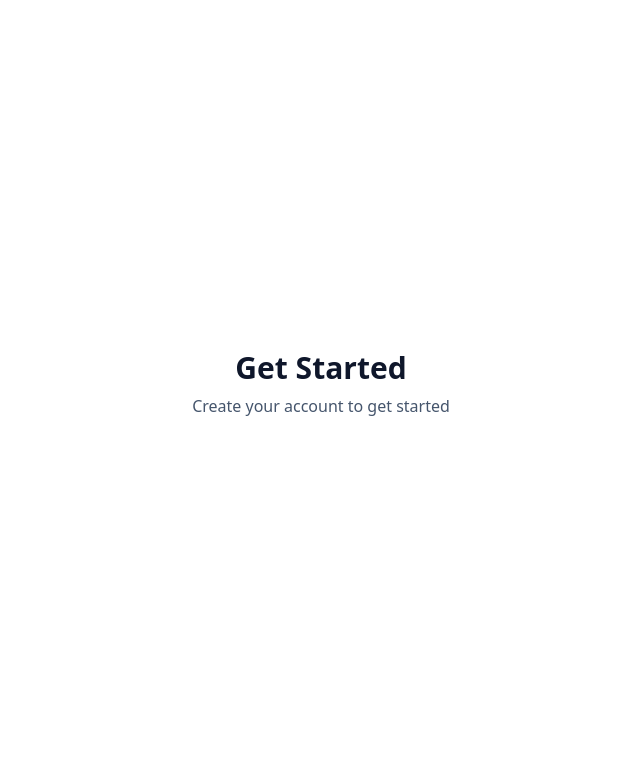
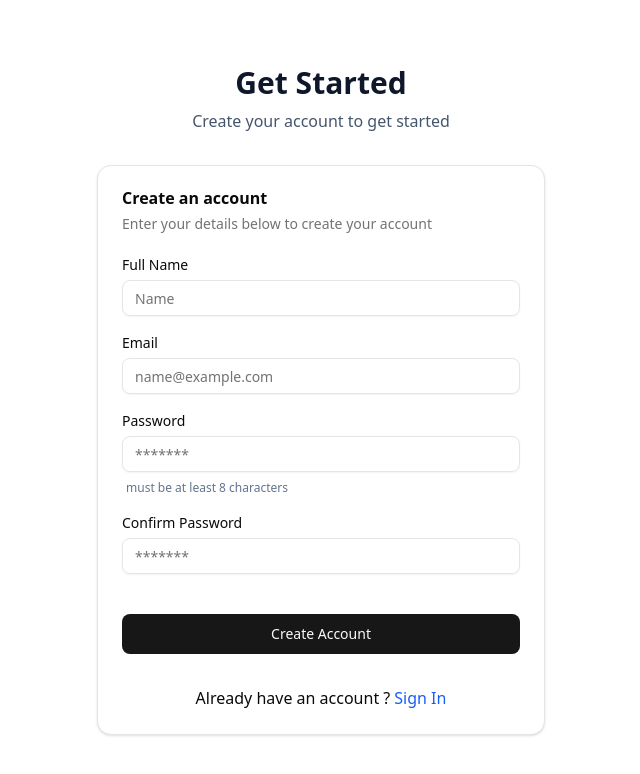
Before and after one commit to Abhish7k/auth-boilerplate-frontend, a React (Vite) app: page /signup in a window 1280 px wide. Shown: the top 774 px of the page, without its empty margins (319-959 px from the left). Built offline with nearby package versions, Linux system fonts and the light colour scheme.

Commit message:
feat: sign up form
built the sign up form for the sign up page

```diff
--- a/package.json
+++ b/package.json
@@ -10,6 +10,7 @@
     "preview": "vite preview"
   },
   "dependencies": {
+    "@radix-ui/react-label": "^2.1.8",
     "@radix-ui/react-slot": "^1.2.4",
     "@tailwindcss/vite": "^4.1.17",
     "class-variance-authority": "^0.7.1",
--- /dev/null
+++ b/src/components/auth/SignUpForm.tsx
@@ -0,0 +1,132 @@
+import React, { useState, type FormEvent } from "react";
+import {
+  Card,
+  CardContent,
+  CardDescription,
+  CardFooter,
+  CardHeader,
+  CardTitle,
+} from "../ui/card";
+import { Label } from "../ui/label";
+import { Input } from "../ui/input";
+import { Button } from "../ui/button";
+import { Link } from "react-router-dom";
+import { LoaderCircle } from "lucide-react";
+
+const SignUpForm: React.FC = () => {
+  const [isLoading, setIsLoading] = useState<boolean>(false);
+
+  const handleSubmit = async (e: FormEvent<HTMLFormElement>) => {
+    e.preventDefault();
+
+    setIsLoading(true);
+
+    try {
+      await new Promise((resolve) => setTimeout(resolve, 2000));
+
+      console.log("Form submitted:");
+    } catch (error) {
+      console.error("Signup error:", error);
+    } finally {
+      setIsLoading(false);
+    }
+  };
+
+  return (
+    <Card className="shadow">
+      <CardHeader>
+        <CardTitle>Create an account</CardTitle>
+
+        <CardDescription>
+          Enter your details below to create your account
+        </CardDescription>
+      </CardHeader>
+
+      <CardContent>
+        <form onSubmit={handleSubmit} className="space-y-5">
+          {/* name */}
+          <div className="space-y-2">
+            <Label htmlFor="fullName">Full Name</Label>
+
+            <Input
+              id="fullName"
+              type="text"
+              placeholder="Name"
+              className="w-full"
+            />
+          </div>
+
+          {/* email */}
+          <div className="space-y-2">
+            <Label htmlFor="email">Email</Label>
+
+            <Input
+              id="email"
+              type="email"
+              placeholder="name@example.com"
+              className="w-full"
+            />
+          </div>
+
+          {/* password */}
+          <div className="space-y-2">
+            <Label htmlFor="password">Password</Label>
+
+            <Input
+              id="password"
+              type="password"
+              placeholder="*******"
+              className="w-full"
+            />
+
+            <p className="text-xs text-slate-500 pl-1">
+              must be at least 8 characters
+            </p>
+          </div>
+
+          {/* confirm password */}
+          <div className="space-y-2">
+            <Label htmlFor="confirmPassword">Confirm Password</Label>
+
+            <Input
+              id="confirmPassword"
+              type="password"
+              placeholder="*******"
+              className="w-full"
+            />
+          </div>
+
+          <Button
+            type="submit"
+            className="w-full cursor-pointer mt-5"
+            size="lg"
+            disabled={isLoading}
+          >
+            {isLoading ? (
+              <span className="flex items-center justify-center">
+                <LoaderCircle className="animate-spin mr-2" />
+                Creating your account...
+              </span>
+            ) : (
+              <span>Create Account</span>
+            )}
+          </Button>
+        </form>
+      </CardContent>
+
+      <CardFooter className="pt-2 flex justify-center">
+        <div className="">
+          Already have an account ?
+          <Link
+            to="/signin"
+            className="pl-1 text-blue-600 hover:underline transition-all"
+          >
+            Sign In
+          </Link>
+        </div>
+      </CardFooter>
+    </Card>
+  );
+};
+
+export default SignUpForm;
--- /dev/null
+++ b/src/components/ui/card.tsx
@@ -0,0 +1,92 @@
+import * as React from "react"
+
+import { cn } from "@/lib/utils"
+
+function Card({ className, ...props }: React.ComponentProps<"div">) {
+  return (
+    <div
+      data-slot="card"
+      className={cn(
+        "bg-card text-card-foreground flex flex-col gap-6 rounded-xl border py-6 shadow-sm",
+        className
+      )}
+      {...props}
+    />
+  )
+}
+
+function CardHeader({ className, ...props }: React.ComponentProps<"div">) {
+  return (
+    <div
+      data-slot="card-header"
+      className={cn(
+        "@container/card-header grid auto-rows-min grid-rows-[auto_auto] items-start gap-2 px-6 has-data-[slot=card-action]:grid-cols-[1fr_auto] [.border-b]:pb-6",
+        className
+      )}
+      {...props}
+    />
+  )
+}
+
+function CardTitle({ className, ...props }: React.ComponentProps<"div">) {
+  return (
+    <div
+      data-slot="card-title"
+      className={cn("leading-none font-semibold", className)}
+      {...props}
+    />
+  )
+}
+
+function CardDescription({ className, ...props }: React.ComponentProps<"div">) {
+  return (
+    <div
+      data-slot="card-description"
+      className={cn("text-muted-foreground text-sm", className)}
+      {...props}
+    />
+  )
+}
+
+function CardAction({ className, ...props }: React.ComponentProps<"div">) {
+  return (
+    <div
+      data-slot="card-action"
+      className={cn(
+        "col-start-2 row-span-2 row-start-1 self-start justify-self-end",
+        className
+      )}
+      {...props}
+    />
+  )
+}
+
+function CardContent({ className, ...props }: React.ComponentProps<"div">) {
+  return (
+    <div
+      data-slot="card-content"
+      className={cn("px-6", className)}
+      {...props}
+    />
+  )
+}
+
+function CardFooter({ className, ...props }: React.ComponentProps<"div">) {
+  return (
+    <div
+      data-slot="card-footer"
+      className={cn("flex items-center px-6 [.border-t]:pt-6", className)}
+      {...props}
+    />
+  )
+}
+
+export {
+  Card,
+  CardHeader,
+  CardFooter,
+  CardTitle,
+  CardAction,
+  CardDescription,
+  CardContent,
+}
--- /dev/null
+++ b/src/components/ui/input.tsx
@@ -0,0 +1,20 @@
+import * as React from "react";
+import { cn } from "../../lib/utils";
+
+function Input({ className, type, ...props }: React.ComponentProps<"input">) {
+  return (
+    <input
+      type={type}
+      data-slot="input"
+      className={cn(
+        "file:text-foreground placeholder:text-muted-foreground selection:bg-primary selection:text-primary-foreground dark:bg-input/30 border-input h-9 w-full min-w-0 rounded-md border bg-transparent px-3 py-1 text-base shadow-xs transition-[color,box-shadow] outline-none file:inline-flex file:h-7 file:border-0 file:bg-transparent file:text-sm file:font-medium disabled:pointer-events-none disabled:cursor-not-allowed disabled:opacity-50 md:text-sm",
+        "focus-visible:border-ring focus-visible:ring-ring/50 focus-visible:ring-[3px]",
+        "aria-invalid:ring-destructive/20 dark:aria-invalid:ring-destructive/40 aria-invalid:border-destructive",
+        className
+      )}
+      {...props}
+    />
+  );
+}
+
+export { Input };
--- /dev/null
+++ b/src/components/ui/label.tsx
@@ -0,0 +1,22 @@
+import * as React from "react"
+import * as LabelPrimitive from "@radix-ui/react-label"
+
+import { cn } from "@/lib/utils"
+
+function Label({
+  className,
+  ...props
+}: React.ComponentProps<typeof LabelPrimitive.Root>) {
+  return (
+    <LabelPrimitive.Root
+      data-slot="label"
+      className={cn(
+        "flex items-center gap-2 text-sm leading-none font-medium select-none group-data-[disabled=true]:pointer-events-none group-data-[disabled=true]:opacity-50 peer-disabled:cursor-not-allowed peer-disabled:opacity-50",
+        className
+      )}
+      {...props}
+    />
+  )
+}
+
+export { Label }
--- a/src/pages/SignUpPage.tsx
+++ b/src/pages/SignUpPage.tsx
@@ -1,12 +1,15 @@
 import type React from "react";
 import AuthLayout from "../components/auth/AuthLayout";
+import SignUpForm from "../components/auth/SignUpForm";
 
 const SignUpPage: React.FC = () => {
   return (
     <AuthLayout
       title="Get Started"
       subtitle="Create your account to get started"
-    ></AuthLayout>
+    >
+      <SignUpForm />
+    </AuthLayout>
   );
 };
 
```
Also changed, not shown: 1 other file (tests, documents, lock files or other folders).
